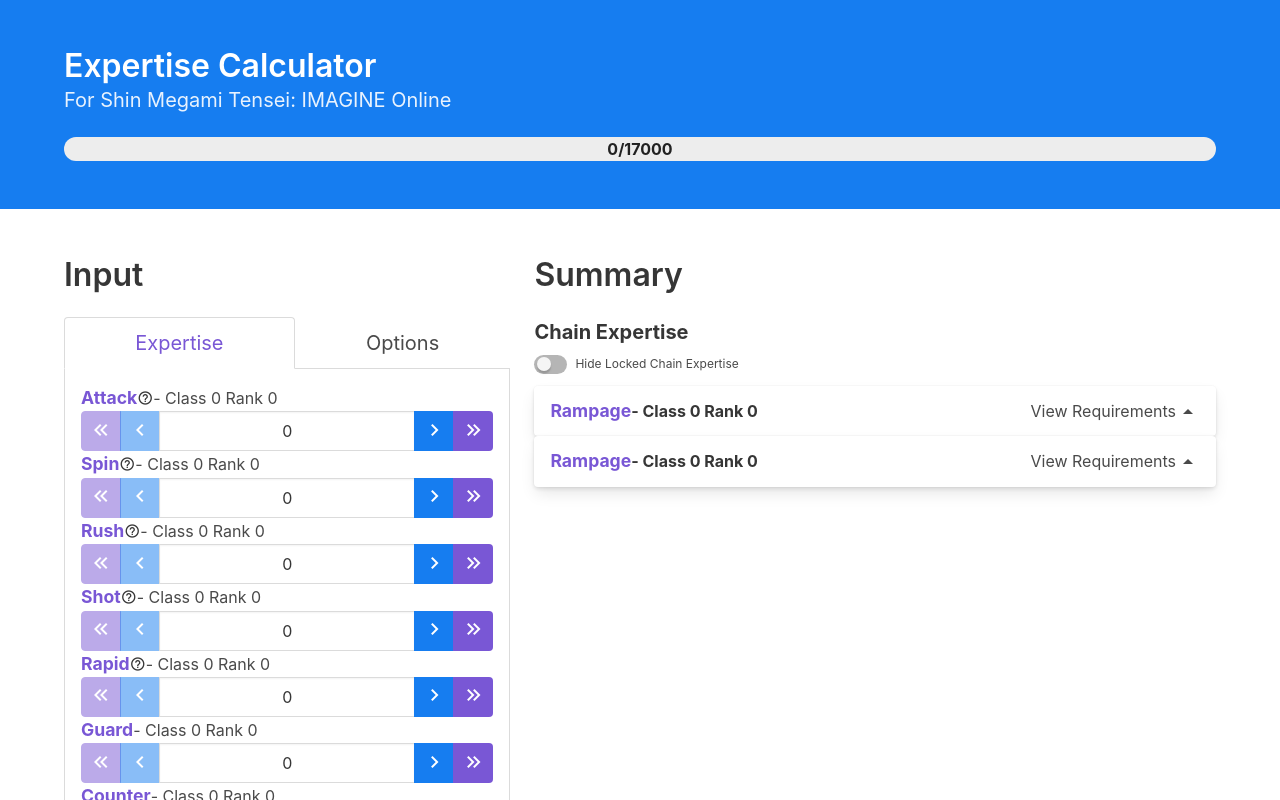
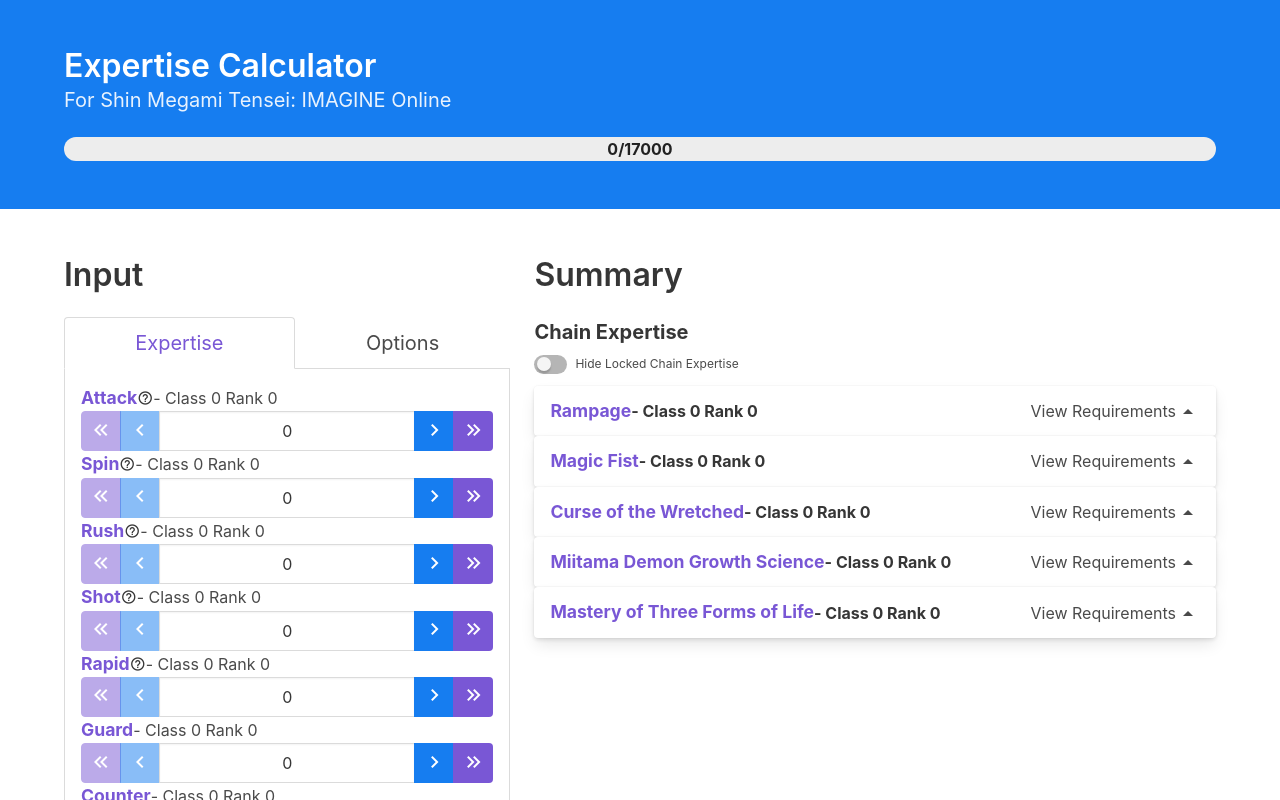
Before and after one commit to Kuenaimaku/expertise-calculator, a Vue app: page / in a window 1280 px wide. Shown: the top 800 px of the page. Built offline with nearby package versions, Linux system fonts and the light colour scheme.

Commit message:
WIP - more chain expertise added

```diff
--- a/src/App.vue
+++ b/src/App.vue
@@ -681,7 +681,7 @@
           </div>
           <div class="column is-three-fifths">
             <h2 class="title">Summary</h2>
-            <chain-expertise :expertise="this.expertise" />
+            <chain-expertise :expertise="this.expertise" :options="this.expertiseOptions" />
           </div>
         </div>
       </div>
--- a/src/components/ChainExpertise.vue
+++ b/src/components/ChainExpertise.vue
@@ -6,7 +6,7 @@
       </template>
       <b-switch size="is-small" v-model="hideLocked">Hide Locked Chain Expertise</b-switch>
     </b-field>
-    <b-collapse class="card" aria-id="RampageChainExpertise" v-if="hasRampage" :open=false>
+    <b-collapse class="card" aria-id="RampageChainExpertise" v-if="hasRampage" :open="false">
       <div
         slot="trigger"
         slot-scope="props"
@@ -19,7 +19,8 @@
           - {{rampageValue}}
         </p>
         <a class="card-header-icon">
-          View Requirements <b-icon :icon="props.open ? 'menu-down' : 'menu-up'"></b-icon>
+          View Requirements
+          <b-icon :icon="props.open ? 'menu-down' : 'menu-up'"></b-icon>
         </a>
       </div>
       <div class="card-content">
@@ -43,7 +44,7 @@
         </div>
       </div>
     </b-collapse>
-    <b-collapse class="card" aria-id="RampageChainExpertise" v-if="hasRampage" :open=false>
+    <b-collapse class="card" aria-id="RampageChainExpertise" v-if="hasMagicFist" :open="false">
       <div
         slot="trigger"
         slot-scope="props"
@@ -52,30 +53,139 @@
         aria-controls="contentIdForA11y3"
       >
         <p class="card-header-title">
-          <span class="option-title">Rampage</span>
-          - {{rampageValue}}
+          <span class="option-title">Magic Fist</span>
+          - {{magicFistValue}}
         </p>
         <a class="card-header-icon">
-          View Requirements <b-icon :icon="props.open ? 'menu-down' : 'menu-up'"></b-icon>
+          View Requirements
+          <b-icon :icon="props.open ? 'menu-down' : 'menu-up'"></b-icon>
         </a>
       </div>
       <div class="card-content">
         <div class="content">
           <p>
-            <span class="option-title">Attack</span>
-            Requires Class 2 Rank 0, accounts for 20% (adds {{parseExpertise(this.expertise.attack * 0.2)}})
+            <span class="option-title">Rush</span>
+            Requires Class 1 Rank 0, accounts for 30% (adds {{parseExpertise(this.expertise.rush * 0.3)}})
           </p>
           <p>
-            <span class="option-title">Spin</span>
-            Requires Class 2 Rank 0, accounts for 20% (adds {{parseExpertise(this.expertise.spin * 0.2)}})
+            <span class="option-title">Destruction Magic</span>
+            Requires Class 1 Rank 0, accounts for 30% (adds {{parseExpertise(this.expertise.destructionMagic * 0.3)}})
           </p>
           <p>
-            <span class="option-title">Rush</span>
-            Requires Class 2 Rank 0, accounts for 20% (adds {{parseExpertise(this.expertise.rush * 0.2)}})
+            <span class="option-title">Magic Control</span>
+            Requires Class 1 Rank 0, accounts for 40% (adds {{parseExpertise(this.expertise.magicControl * 0.4)}})
+          </p>
+        </div>
+      </div>
+    </b-collapse>
+    <b-collapse class="card" aria-id="RampageChainExpertise" v-if="hasCotw" :open="false">
+      <div
+        slot="trigger"
+        slot-scope="props"
+        class="card-header"
+        role="button"
+        aria-controls="contentIdForA11y3"
+      >
+        <p class="card-header-title">
+          <span class="option-title">Curse of the Wretched</span>
+          - {{cotwValue}}
+        </p>
+        <a class="card-header-icon">
+          View Requirements
+          <b-icon :icon="props.open ? 'menu-down' : 'menu-up'"></b-icon>
+        </a>
+      </div>
+      <div class="card-content">
+        <div class="content">
+          <p>
+            <span class="option-title">Destruction Magic</span>
+            Requires Class 1 Rank 0, accounts for 10% (adds {{parseExpertise(this.expertise.destructionMagic * 0.1)}})
           </p>
           <p>
-            <span class="option-title">Pursuit</span>
-            Requires Class 3 Rank 0, accounts for 40% (adds {{parseExpertise(this.expertise.pursuit * 0.4)}})
+            <span class="option-title">Curse Magic</span>
+            Requires Class 2 Rank 0, accounts for 10% (adds {{parseExpertise(this.expertise.curseMagic * 0.1)}})
+          </p>
+          <p>
+            <span class="option-title">Magic Control</span>
+            Requires Class 1 Rank 0, accounts for 10% (adds {{parseExpertise(this.expertise.magicControl * 0.1)}})
+          </p>
+          <p>
+            <span class="option-title">Bless</span>
+            Requires Class 1 Rank 0, accounts for 10% (adds {{parseExpertise(this.expertise.bless * 0.1)}})
+          </p>
+        </div>
+      </div>
+    </b-collapse>
+    <b-collapse class="card" aria-id="RampageChainExpertise" v-if="hasMiitama" :open="false">
+      <div
+        slot="trigger"
+        slot-scope="props"
+        class="card-header"
+        role="button"
+        aria-controls="contentIdForA11y3"
+      >
+        <p class="card-header-title">
+          <span class="option-title">Miitama Demon Growth Science</span>
+          - {{miitamaValue}}
+        </p>
+        <a class="card-header-icon">
+          View Requirements
+          <b-icon :icon="props.open ? 'menu-down' : 'menu-up'"></b-icon>
+        </a>
+      </div>
+      <div class="card-content">
+        <div class="content">
+          <p>
+            <span class="option-title">Demonology</span>
+            Requires Class 3 Rank 0, accounts for 60% (adds {{parseExpertise(this.expertise.demonology * 0.6)}})
+          </p>
+          <p>
+            <span class="option-title">Psychology</span>
+            Requires Class 2 Rank 0, accounts for 40% (adds {{parseExpertise(this.expertise.psychology * 0.4)}})
+          </p>
+        </div>
+      </div>
+    </b-collapse>
+    <b-collapse class="card" aria-id="RampageChainExpertise" v-if="hasThreeForms" :open="false">
+      <div
+        slot="trigger"
+        slot-scope="props"
+        class="card-header"
+        role="button"
+        aria-controls="contentIdForA11y3"
+      >
+        <p class="card-header-title">
+          <span class="option-title">Mastery of Three Forms of Life</span>
+          - {{threeFormsValue}}
+        </p>
+        <a class="card-header-icon">
+          View Requirements
+          <b-icon :icon="props.open ? 'menu-down' : 'menu-up'"></b-icon>
+        </a>
+      </div>
+      <div class="card-content">
+        <div class="content">
+          <p>Requirement to unlock: Level 98+, Act XX Clear, Complete various quests.</p>
+          <p>1-0 Skill is unlocked by clearing Act XX.</p>
+          <p>1-2 Skill is unlocked by completing the Mastery of Three Forms of Life (1) quest from Saint Germain</p>
+          <p>1-4 Skill is unlocked by completing the Mastery of Three Forms of Life (2) quest from Saint Germain</p>
+          <p>1-6 Skill is unlocked by completing the Mastery of Three Forms of Life (3) quest from the Slime in Home 2's Residential Area</p>
+          <p>All three quests have a Level 98+ requirement.</p>
+          <p>
+            <span class="option-title">Weapon Knowledge</span>
+            accounts for 20% (adds {{parseExpertise(this.expertise.weaponKnowledge * 0.2)}})
+          </p>
+          <p>
+            <span class="option-title">Gun Knowledge</span>
+            accounts for 20% (adds {{parseExpertise(this.expertise.gunKnowledge * 0.2)}})
+          </p>
+          <p>
+            <span class="option-title">Magic Control</span>
+            accounts for 20% (adds {{parseExpertise(this.expertise.magicControl * 0.2)}})
+          </p>
+          <p>
+            <span class="option-title">Bless</span>
+            accounts for 20% (adds {{parseExpertise(this.expertise.bless * 0.2)}})
           </p>
         </div>
       </div>
@@ -87,6 +197,10 @@
   name: "ChainExpertise",
   props: {
     expertise: {
+      type: Object,
+      required: true
+    },
+    options: {
       type: Object,
       required: true
     }
@@ -131,6 +245,107 @@
       } else {
         return "Class 0 Rank " + b.charAt(0);
       }
+    },
+    hasMagicFist() {
+      if (!this.hideLocked) return true;
+      else if (
+        this.expertise.rush >= 1000 &&
+        this.expertise.destructionMagic >= 1000 &&
+        this.expertise.magicControl >= 1000
+      )
+        return true;
+      else return false;
+    },
+    magicFistValue() {
+      let rush = this.expertise.rush * 0.3;
+      let destructionMagic = this.expertise.destructionMagic * 0.3;
+      let magicControl = this.expertise.magicControl * 0.4;
+
+      var a = Number.parseInt(rush + destructionMagic + magicControl) / 100;
+      var b = a.toString();
+      if (a === 0) {
+        return "Class 0 Rank 0";
+      } else if (a >= 10) {
+        return "Class " + b.charAt(0) + " Rank " + b.charAt(1);
+      } else {
+        return "Class 0 Rank " + b.charAt(0);
+      }
+    },
+    hasMiitama() {
+      if (!this.hideLocked) return true;
+      else if (
+        this.expertise.demonology >= 3000 &&
+        this.expertise.psychology >= 2000
+      )
+        return true;
+      else return false;
+    },
+    miitamaValue() {
+      let demonology = this.expertise.demonology * 0.6;
+      let psychology = this.expertise.psychology * 0.4;
+
+      var a = Number.parseInt(Math.min(demonology + psychology, 7200)) / 100;
+      var b = a.toString();
+      if (a === 0) {
+        return "Class 0 Rank 0";
+      } else if (a >= 10) {
+        return "Class " + b.charAt(0) + " Rank " + b.charAt(1);
+      } else {
+        return "Class 0 Rank " + b.charAt(0);
+      }
+    },
+    hasCotw() {
+      if (!this.hideLocked) return true;
+      else if (
+        this.expertise.destructionMagic >= 1000 &&
+        this.expertise.curseMagic >= 2000 &&
+        this.expertise.magicControl >= 1000 &&
+        this.expertise.bless >= 1000
+      )
+        return true;
+      else return false;
+    },
+    cotwValue() {
+      let destructionMagic = this.expertise.destructionMagic * 0.1;
+      let curseMagic = this.expertise.curseMagic * 0.5;
+      let magicControl = this.expertise.magicControl * 0.2;
+      let bless = this.expertise.bless * 0.2;
+
+      var a =
+        Number.parseInt(destructionMagic + curseMagic + magicControl + bless) /
+        100;
+      var b = a.toString();
+      if (a === 0) {
+        return "Class 0 Rank 0";
+      } else if (a >= 10) {
+        return "Class " + b.charAt(0) + " Rank " + b.charAt(1);
+      } else {
+        return "Class 0 Rank " + b.charAt(0);
+      }
+    },
+    hasThreeForms() {
+      if (!this.hideLocked) return true;
+      else if (this.options.level >= 98) return true;
+      else return false;
+    },
+    threeFormsValue() {
+      let weaponKnowledge = this.expertise.weaponKnowledge * 0.2;
+      let gunKnowledge = this.expertise.gunKnowledge * 0.2;
+      let magicControl = this.expertise.magicControl * 0.2;
+      let bless = this.expertise.bless * 0.2;
+
+      var a =
+        Number.parseInt(
+          Math.min(weaponKnowledge + gunKnowledge + magicControl + bless, 6600)
+        ) / 100;
+      var b = a.toString();
+      if (a === 0) {
+        return "Class 0 Rank 0";
+      } else if (a >= 10) {
+        return "Class " + b.charAt(0) + " Rank " + b.charAt(1);
+      } else {
+        return "Class 0 Rank " + b.charAt(0);
+      }
     }
   },
   data() {
```
